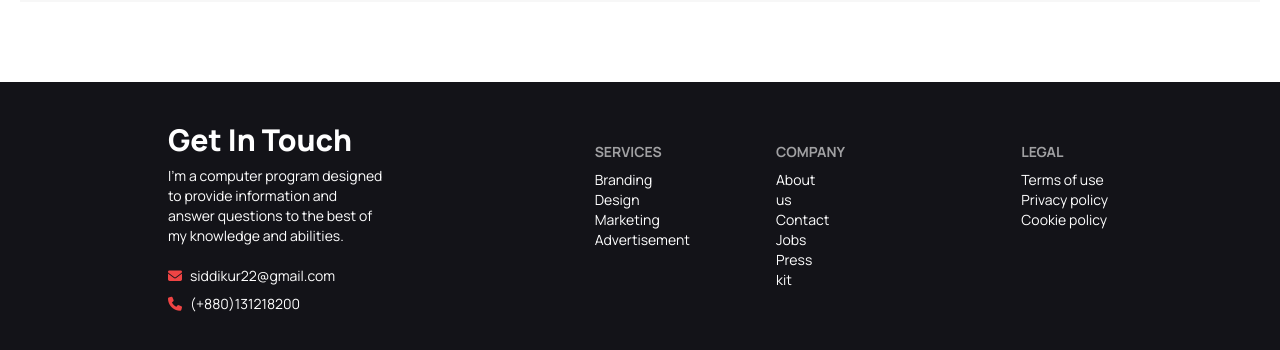
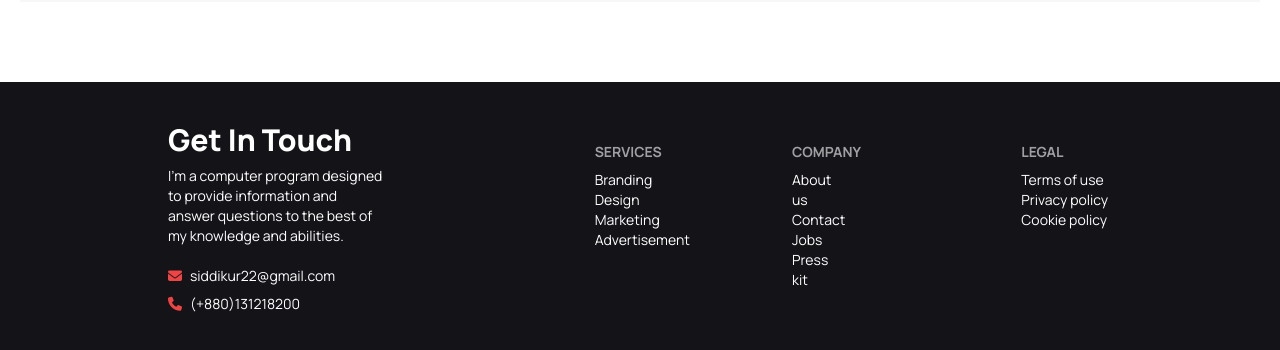
Before and after one commit to Siddikur-22/B9-A3, a plain HTML site: page index.html in a window 1280 px wide. Shown: the part 4423-4773 px from the top of the page. Drawn offline with nearby package versions, Linux system fonts and the light colour scheme.

Commit message:
Full website Complated Done

```diff
--- a/index.html
+++ b/index.html
@@ -817,7 +817,7 @@
                                 </div>
                             </div>
                     </aside>
-                    <div class="grid grid-cols-2 md:grid-cols-2 gap-10 md:gap-36 mt-5 text-white">
+                    <div class="grid grid-cols-2 md:grid-cols-2 gap-10 md:gap-44 mt-5 text-white">
                         <div>
 
                             <header class="footer-title">Services</header>
@@ -837,7 +837,7 @@
 
                         </div>
                     </div>
-                    <div class="ml-16 md:ml-0 mt-5 text-white">
+                    <div class="ml-16  md:ml-0 mt-5 text-white">
                         <nav>
                             <header class="footer-title">Legal</header>
                             <a class="link link-hover">Terms of use</a><br>
```
